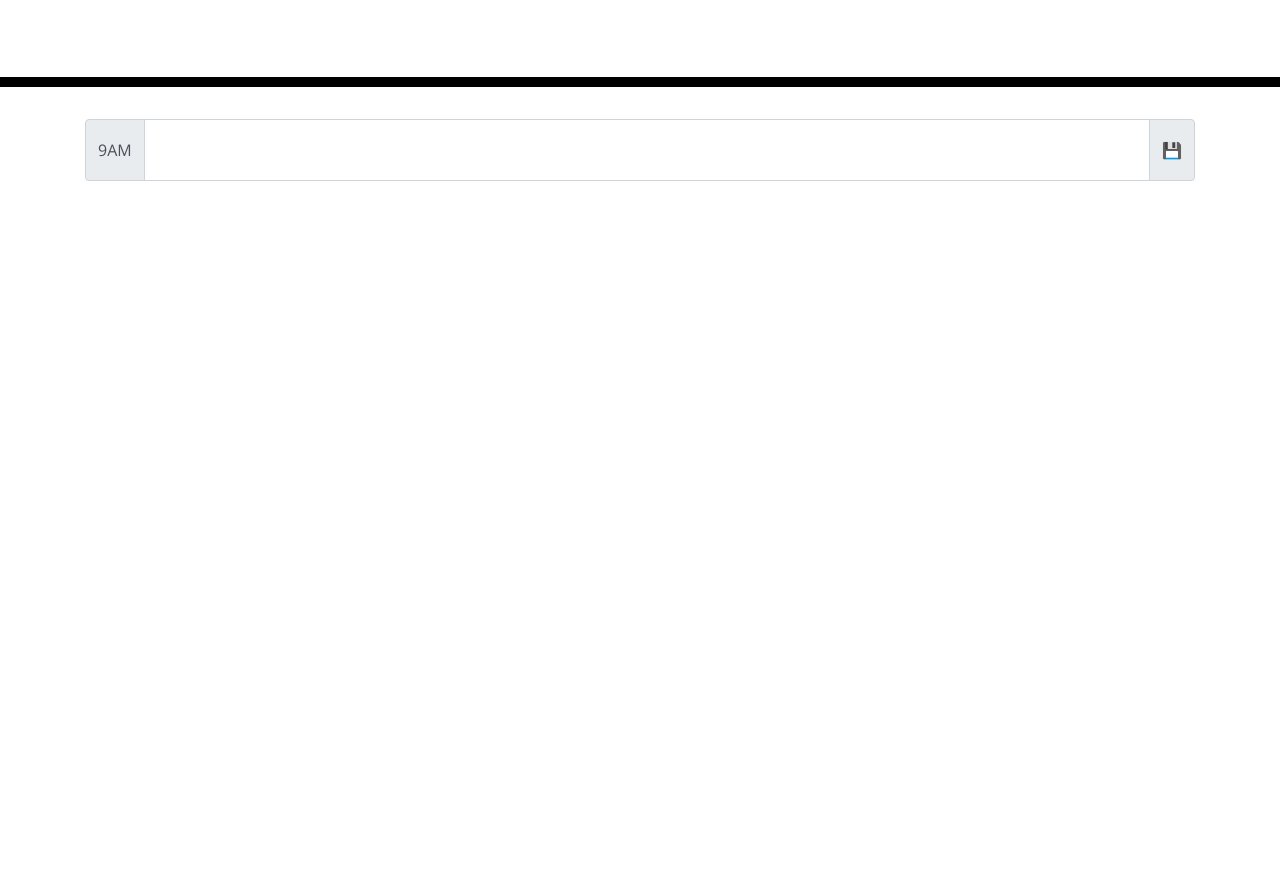
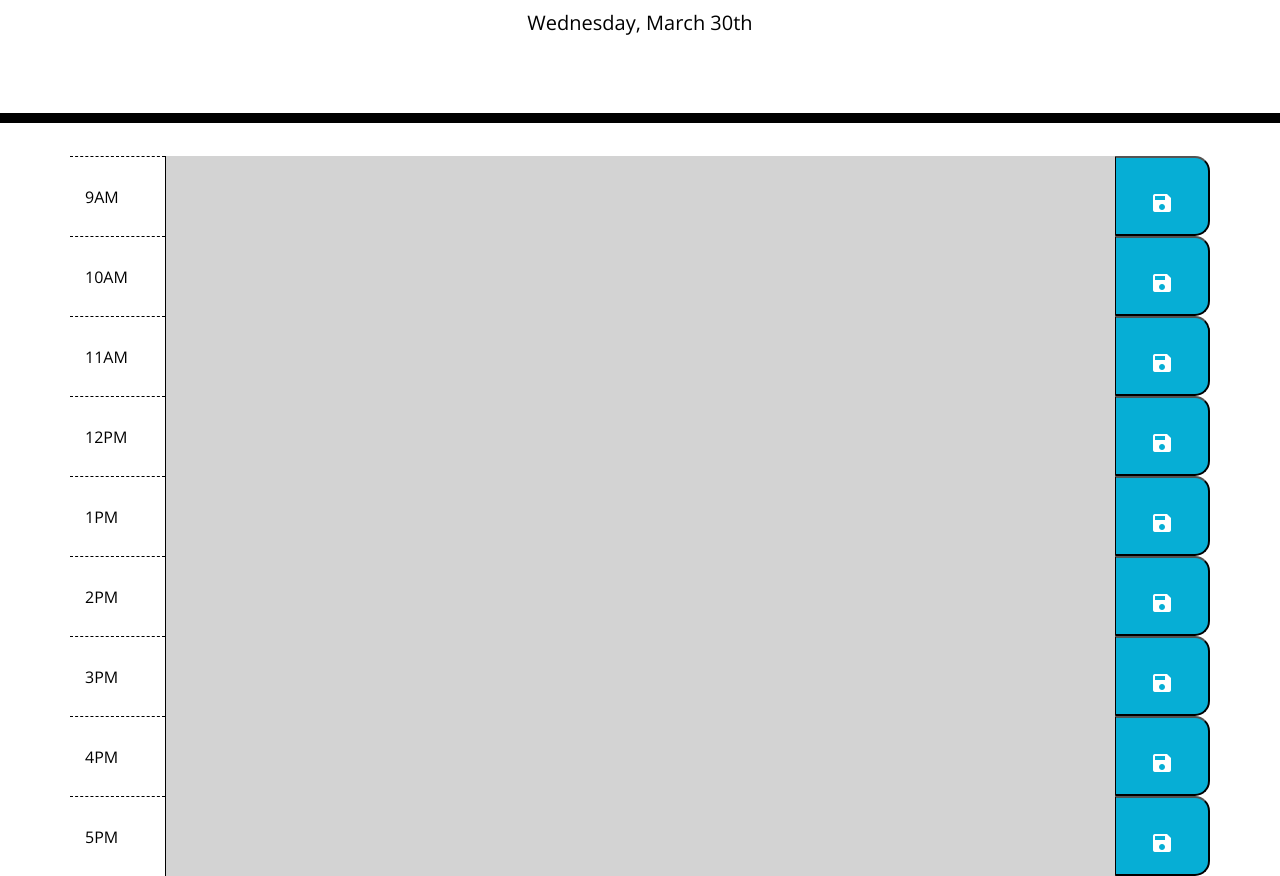
Before and after one commit to NicoleD1999/daily-planner, a plain HTML site: page index.html in a window 1280 px wide. Shown: the part 181-1057 px from the top of the page. Before the commit the page ends 800 px from the top, so only its background shows below. Drawn offline with nearby package versions, Linux system fonts and the light colour scheme.

Commit message:
updated bootstrap version

```diff
--- a/assets/css/style.css
+++ b/assets/css/style.css
@@ -65,6 +65,7 @@ textarea {
   color: white;
 }
 
+
 .saveBtn i:hover {
   font-size: 20px;
   transition: all 0.3s ease-in-out;
--- a/assets/js/javascript.js
+++ b/assets/js/javascript.js
@@ -1,4 +1,48 @@
+//grab current date and display on page
+$("#currentDay").text(moment().format('dddd, MMMM Do'))
+//grab current hour to be able to compare past present and future
+var currentTime = moment().hours();
+//grab input from text area and store in local storage setItem once save button is clicked
+$(".saveBtn").on("click", function(){
+var textValue = $(this).siblings(".textarea").val()
+var timeKey = $(this).parent().attr("id")
+localStorage.setItem(timeKey, textValue)
+})
+//getItem from local storage
+$("#9 .textarea").val(localStorage.getItem("9"))
+$("#10 .textarea").val(localStorage.getItem("10"))
+$("#11 .textarea").val(localStorage.getItem("11"))
+$("#12 .textarea").val(localStorage.getItem("12"))
+$("#13 .textarea").val(localStorage.getItem("13"))
+$("#14 .textarea").val(localStorage.getItem("14"))
+$("#15 .textarea").val(localStorage.getItem("15"))
+$("#16 .textarea").val(localStorage.getItem("16"))
+$("#17 .textarea").val(localStorage.getItem("17"))
 //set textArea's to match time displayed to the left
+$(".color-block").each(function(){
+    var divHour = $(this).parent().attr("id")
+    if (divHour < currentTime){
+        $(this).removeClass("present")
+        $(this).removeClass("future")
+        $(this).addClass("past")
+    }
+})
 //if textarea is is past actual time set class to .past
+$(".color-block").each(function(){
+    var divHour = $(this).parent().attr("id")
+    if (divHour > currentTime){
+        $(this).removeClass("present")
+        $(this).removeClass("past")
+        $(this).addClass("future")
+    }
+})
 //if text area is before actual time set class to .future
 //if text area is within the same hour as actual time set class to .present
+$(".color-block").each(function(){
+    var divHour = $(this).parent().attr("id")
+    if (divHour == currentTime){
+        $(this).removeClass("future")
+        $(this).removeClass("past")
+        $(this).addClass("present")
+    }
+})
--- a/index.html
+++ b/index.html
@@ -18,6 +18,8 @@
       href="https://fonts.googleapis.com/css?family=Open+Sans&display=swap"
       rel="stylesheet"
     />
+    <link href="https://fonts.googleapis.com/icon?family=Material+Icons"
+      rel="stylesheet">
     <link rel="stylesheet" href="./assets/css/style.css">
     <title>Work Day Scheduler</title>
   </head>
@@ -30,16 +32,99 @@
     </header>
     <div class="container">
       <!-- Timeblocks go here -->
-      <div class="input-group">
-        <div class="input-group-prepend">
-          <span class="input-group-text">9AM</span>
+      <div class="row" id="9">
+        <div class="col-sm-1 hour">
+          9AM
         </div>
-        <textarea class="form-control" aria-label="With textarea" id="text-area"></textarea>
-        <div class="input-group-append">
-          <button class="input-group-text">💾</button>
+        <textarea class="col-sm-10 textarea color-block"></textarea>
+        <button class="col-sm-1 saveBtn">
+          <span class="material-icons">save
+          </span>
+        </button>
+      </div>
+      <div class="row" id="10">
+        <div class="col-sm-1 hour">
+          10AM
         </div>
+        <textarea class="col-sm-10 textarea color-block"></textarea>
+        <button class="col-sm-1 saveBtn">
+          <span class="material-icons">save
+          </span>
+        </button>
+      </div>
+      <div class="row" id="11">
+        <div class="col-sm-1 hour">
+          11AM
+        </div>
+        <textarea class="col-sm-10 textarea color-block"></textarea>
+        <button class="col-sm-1 saveBtn">
+          <span class="material-icons">save
+          </span>
+        </button>
+      </div>
+      <div class="row" id="12">
+        <div class="col-sm-1 hour">
+          12PM
+        </div>
+        <textarea class="col-sm-10 textarea color-block"></textarea>
+        <button class="col-sm-1 saveBtn">
+          <span class="material-icons">save
+          </span>
+        </button>
+      </div>
+      <div class="row" id="13">
+        <div class="col-sm-1 hour">
+          1PM
+        </div>
+        <textarea class="col-sm-10 textarea color-block"></textarea>
+        <button class="col-sm-1 saveBtn">
+          <span class="material-icons">save
+          </span>
+        </button>
+      </div>
+      <div class="row" id="14">
+        <div class="col-sm-1 hour">
+          2PM
+        </div>
+        <textarea class="col-sm-10 textarea color-block"></textarea>
+        <button class="col-sm-1 saveBtn">
+          <span class="material-icons">save
+          </span>
+        </button>
+      </div>
+      <div class="row" id="15">
+        <div class="col-sm-1 hour">
+          3PM
+        </div>
+        <textarea class="col-sm-10 textarea color-block"></textarea>
+        <button class="col-sm-1 saveBtn">
+          <span class="material-icons">save
+          </span>
+        </button>
+      </div>
+      <div class="row" id="16">
+        <div class="col-sm-1 hour">
+          4PM
+        </div>
+        <textarea class="col-sm-10 textarea color-block"></textarea>
+        <button class="col-sm-1 saveBtn">
+          <span class="material-icons">save
+          </span>
+        </button>
+      </div>
+      <div class="row" id="17">
+        <div class="col-sm-1 hour">
+          5PM
+        </div>
+        <textarea class="col-sm-10 textarea color-block"></textarea>
+        <button class="col-sm-1 saveBtn">
+          <span class="material-icons">save
+          </span>
+        </button>
+      </div>
       </div>
     <script src="https://cdnjs.cloudflare.com/ajax/libs/jquery/3.2.1/jquery.min.js"></script>
     <script src="https://cdnjs.cloudflare.com/ajax/libs/moment.js/2.24.0/moment.min.js"></script>
+    <script src="/assets/js/javascript.js"></script>
   </body>
 </html>
```
